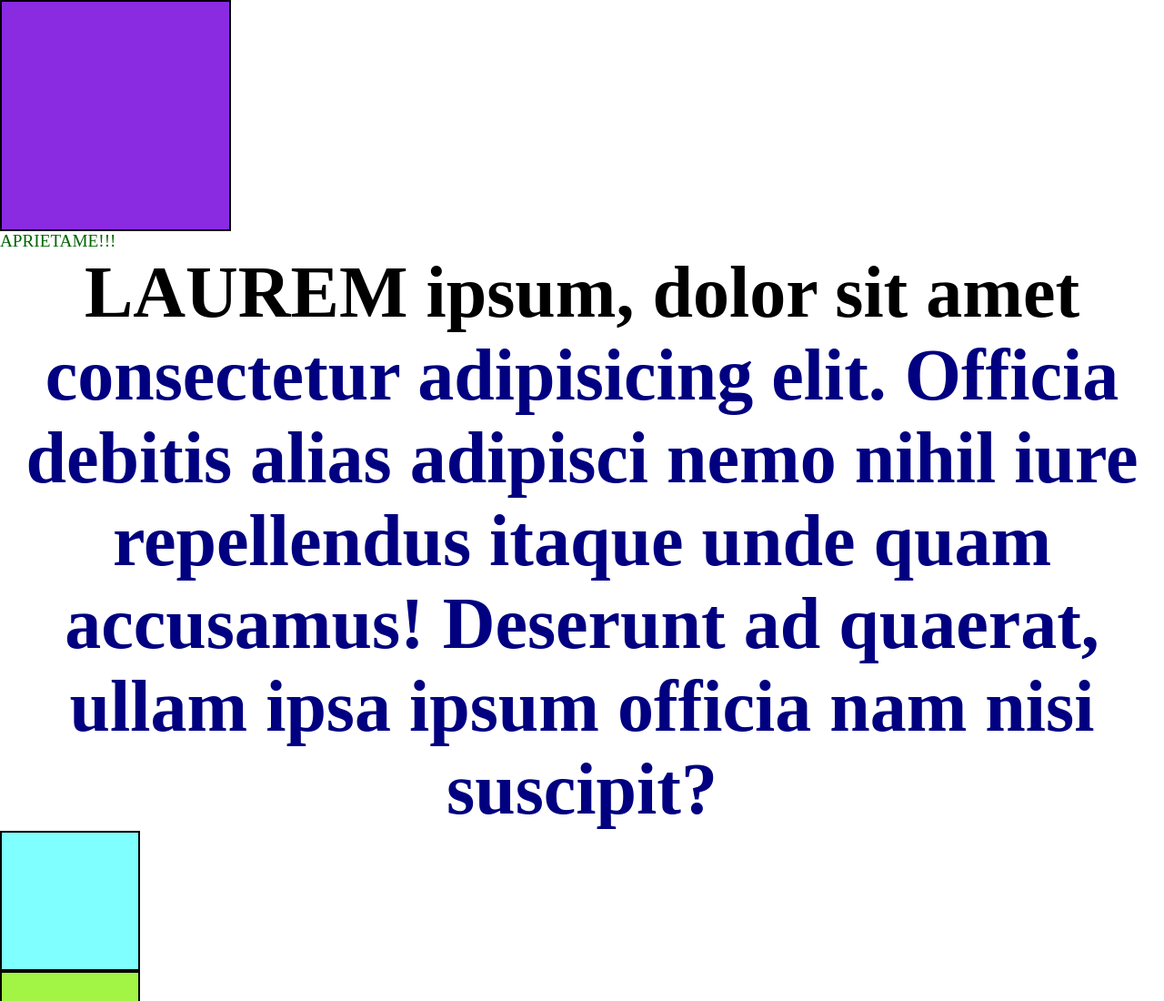
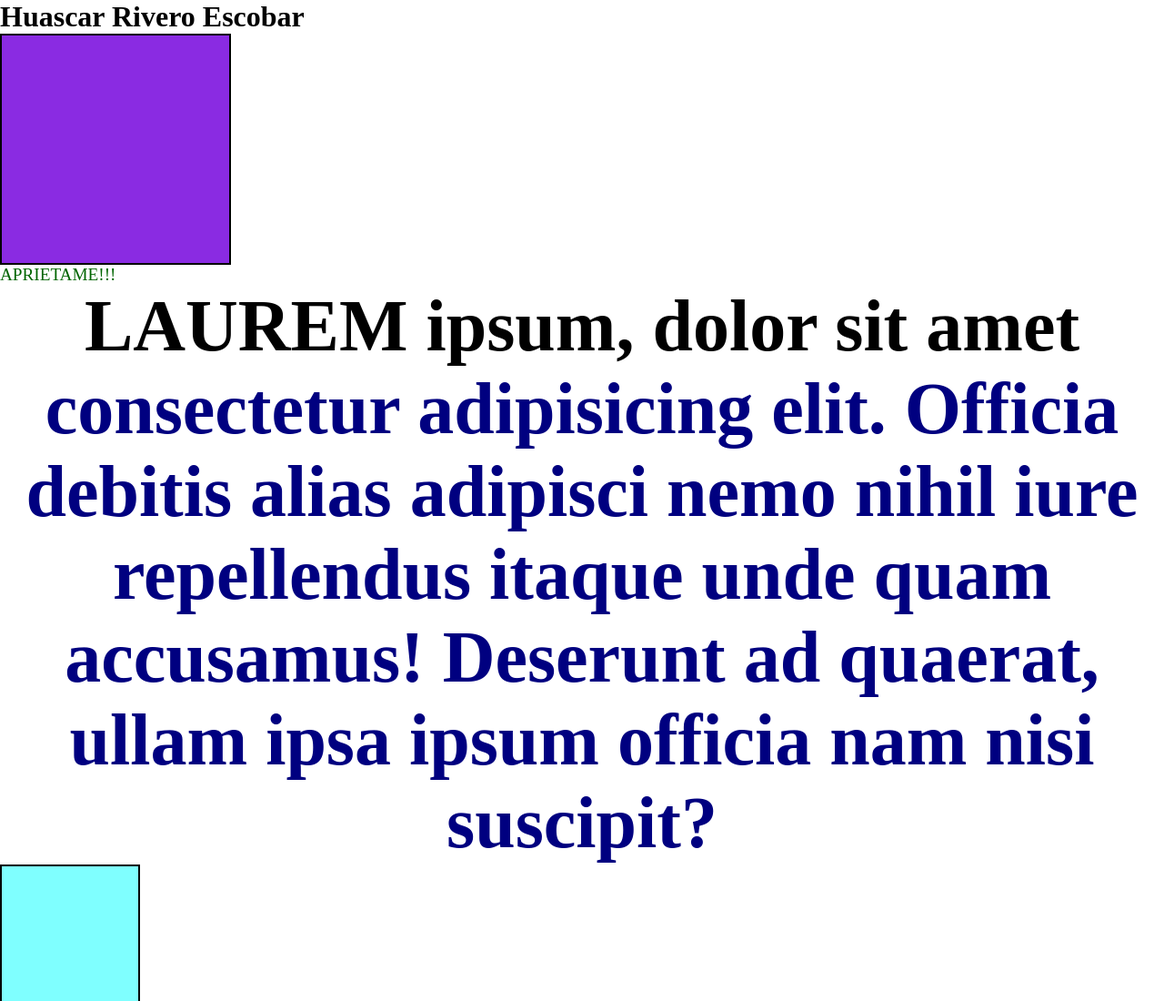
Before and after one commit to riveschuascar/intro-css, a plain HTML site: page index.html in a window 1280 px wide. Shown: the top 1100 px of the page at 91% size. Drawn offline with Linux system fonts and the light colour scheme.

Commit message:
poner mi nombre uwu

```diff
--- a/index.html
+++ b/index.html
@@ -9,6 +9,7 @@
 </head>
 
 <body>
+    <h1>Huascar Rivero Escobar</h1>
     <div></div>
     <a href="index.html" title="FUERTE!!!!!!">APRIETAME!!!</a>
     <p>
```
